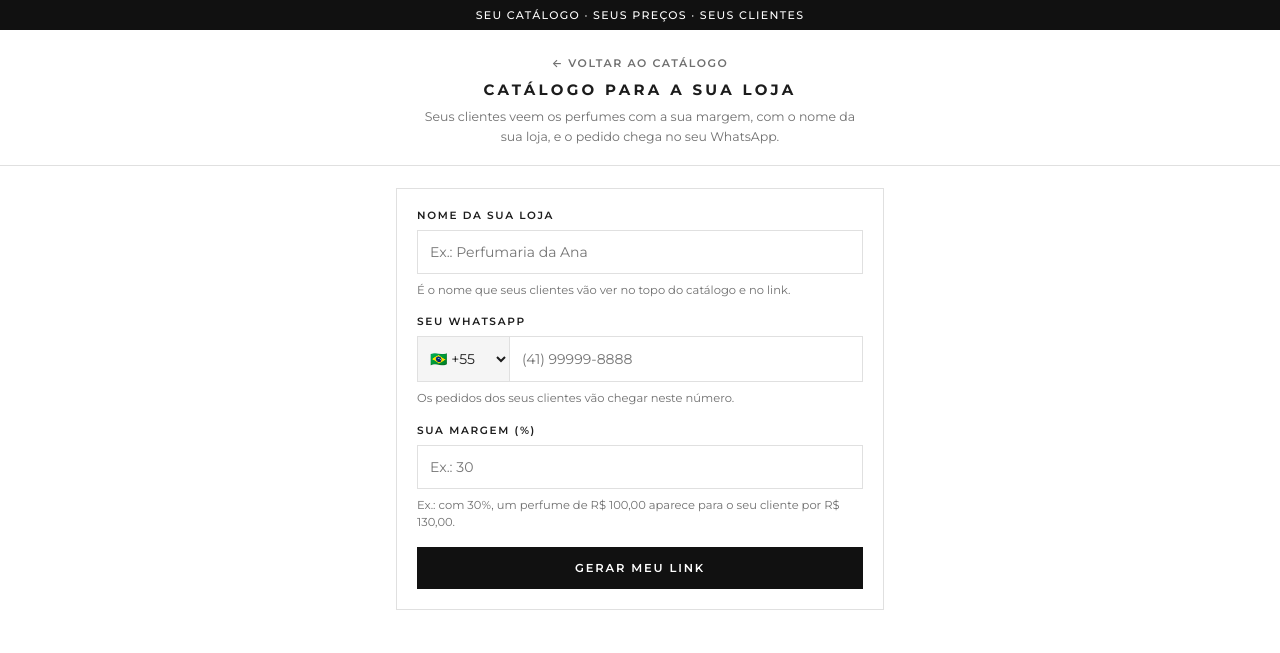
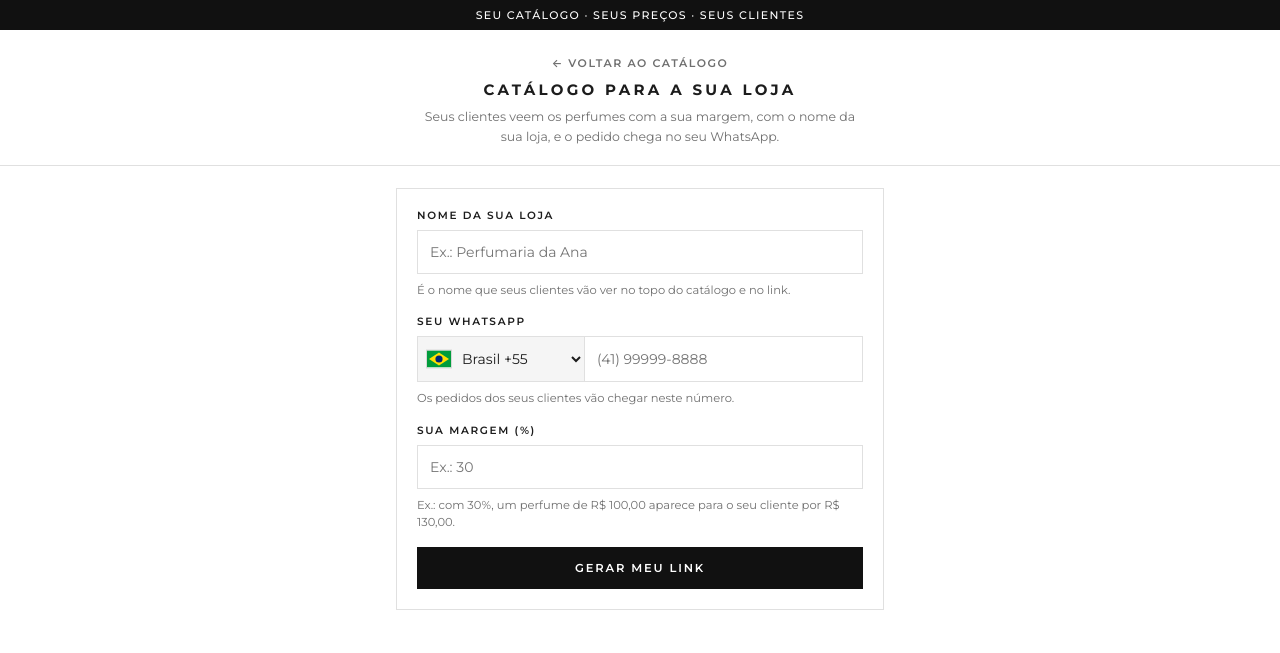
Before and after one commit to RB-Atacado/RB-Atacado.github.io, a website: page site/revenda.html in a window 1280 px wide. Drawn offline with Linux system fonts and the light colour scheme.

Commit message:
Página do lojista: bandeira desenhada ao lado do código do país e nome do país nas opções
Co-Authored-By: Claude Opus 5.5 <noreply@anthropic.com>

```diff
--- a/site/revenda.html
+++ b/site/revenda.html
@@ -36,7 +36,9 @@ input:focus{outline:none;border-color:var(--ink)}
 .ex{font-size:11.5px;color:var(--mute);line-height:1.5;letter-spacing:normal;text-transform:none;font-weight:400}
 #compartilhar{background:var(--ok);border-color:var(--ok)}
 .tel{display:flex;gap:0}
-.tel select{flex:0 0 auto;padding:12px 8px;border:1px solid var(--line);border-right:0;border-radius:0;background:var(--suave);font:inherit;font-size:14px;letter-spacing:normal;text-transform:none;font-weight:400;color:var(--ink);cursor:pointer}
+.pais{position:relative;flex:0 0 auto;display:flex}
+.pais svg{position:absolute;left:10px;top:50%;transform:translateY(-50%);width:24px;height:17px;pointer-events:none;box-shadow:0 0 0 1px rgba(0,0,0,.12)}
+.tel select{flex:0 0 auto;padding:12px 6px 12px 40px;border:1px solid var(--line);border-right:0;border-radius:0;background:var(--suave);font:inherit;font-size:14px;letter-spacing:normal;text-transform:none;font-weight:400;color:var(--ink);cursor:pointer}
 .tel select:focus{outline:none;border-color:var(--ink)}
 .tel input{flex:1 1 auto;min-width:0}
 strong{font-size:12px;letter-spacing:.16em;text-transform:uppercase}
@@ -57,16 +59,19 @@ strong{font-size:12px;letter-spacing:.16em;text-transform:uppercase}
     </label>
     <label>Seu WhatsApp
       <span class="tel">
-        <select id="ddi" aria-label="País">
-          <option value="55" selected>🇧🇷 +55</option>
-          <option value="595">🇵🇾 +595</option>
-          <option value="54">🇦🇷 +54</option>
-          <option value="598">🇺🇾 +598</option>
-          <option value="56">🇨🇱 +56</option>
-          <option value="591">🇧🇴 +591</option>
-          <option value="351">🇵🇹 +351</option>
-          <option value="1">🇺🇸 +1</option>
-        </select>
+        <span class="pais">
+          <svg id="bandeira" viewBox="0 0 24 17" aria-hidden="true"><rect width="24" height="17" fill="#009c3b"/><path d="M12 2 22 8.5 12 15 2 8.5z" fill="#ffdf00"/><circle cx="12" cy="8.5" r="3.6" fill="#002776"/></svg>
+          <select id="ddi" aria-label="País">
+            <option value="55" selected>Brasil +55</option>
+            <option value="595">Paraguai +595</option>
+            <option value="54">Argentina +54</option>
+            <option value="598">Uruguai +598</option>
+            <option value="56">Chile +56</option>
+            <option value="591">Bolívia +591</option>
+            <option value="351">Portugal +351</option>
+            <option value="1">EUA +1</option>
+          </select>
+        </span>
         <input id="whatsapp" required inputmode="tel" autocomplete="tel-national" placeholder="(41) 99999-8888">
       </span>
       <span class="dica">Os pedidos dos seus clientes vão chegar neste número.</span>
@@ -114,7 +119,19 @@ $("whatsapp").addEventListener("input",()=>{
   if(d.length>11||/^(0|55)/.test(d))return; // deixa como está; a conferência no envio resolve
   $("whatsapp").value=d.length<=2?d:d.length<=6?"("+d.slice(0,2)+") "+d.slice(2):"("+d.slice(0,2)+") "+d.slice(2,d.length-4)+"-"+d.slice(-4);
 });
-$("ddi").addEventListener("change",()=>{$("whatsapp").placeholder=$("ddi").value==="55"?"(41) 99999-8888":"Código de área e número";$("whatsapp").focus()});
+// bandeiras desenhadas (aparecem também no Windows, que não mostra bandeiras em emoji)
+const faixas=(c,v)=>c.map((cor,i)=>v?`<rect x="${i*24/c.length}" width="${24/c.length+.1}" height="17" fill="${cor}"/>`:`<rect y="${i*17/c.length}" width="24" height="${17/c.length+.1}" fill="${cor}"/>`).join("");
+const BANDEIRAS={
+  "55":'<rect width="24" height="17" fill="#009c3b"/><path d="M12 2 22 8.5 12 15 2 8.5z" fill="#ffdf00"/><circle cx="12" cy="8.5" r="3.6" fill="#002776"/>',
+  "595":faixas(["#d52b1e","#fff","#0038a8"])+'<circle cx="12" cy="8.5" r="1.6" fill="none" stroke="#0038a8" stroke-width=".6"/>',
+  "54":faixas(["#74acdf","#fff","#74acdf"])+'<circle cx="12" cy="8.5" r="1.7" fill="#f6b40e"/>',
+  "598":faixas(["#fff","#0038a8","#fff","#0038a8","#fff","#0038a8","#fff","#0038a8","#fff"])+'<rect width="9.5" height="9.4" fill="#fff"/><circle cx="4.75" cy="4.7" r="2.4" fill="#fcd116"/>',
+  "56":faixas(["#fff","#d52b1e"])+'<rect width="8.5" height="8.5" fill="#0039a6"/><path d="M4.25 2.2l.75 2.2h2.3l-1.85 1.35.7 2.2-1.9-1.35-1.9 1.35.7-2.2L1.2 4.4h2.3z" fill="#fff"/>',
+  "591":faixas(["#d52b1e","#f9e300","#007934"]),
+  "351":'<rect width="24" height="17" fill="#ff0000"/><rect width="9.6" height="17" fill="#006600"/><circle cx="9.6" cy="8.5" r="3" fill="#ffcc00"/><circle cx="9.6" cy="8.5" r="1.8" fill="#fff" stroke="#ff0000" stroke-width=".8"/>',
+  "1":faixas(["#b22234","#fff","#b22234","#fff","#b22234","#fff","#b22234","#fff","#b22234","#fff","#b22234","#fff","#b22234"])+'<rect width="10" height="9.2" fill="#3c3b6e"/>'
+};
+$("ddi").addEventListener("change",()=>{$("bandeira").innerHTML=BANDEIRAS[$("ddi").value]||"";$("whatsapp").placeholder=$("ddi").value==="55"?"(41) 99999-8888":"Código de área e número";$("whatsapp").focus()});
 $("form").addEventListener("submit",async e=>{
   e.preventDefault();$("erro").hidden=true;$("gerar").disabled=true;$("gerar").textContent="Gerando…";
   try{
```
